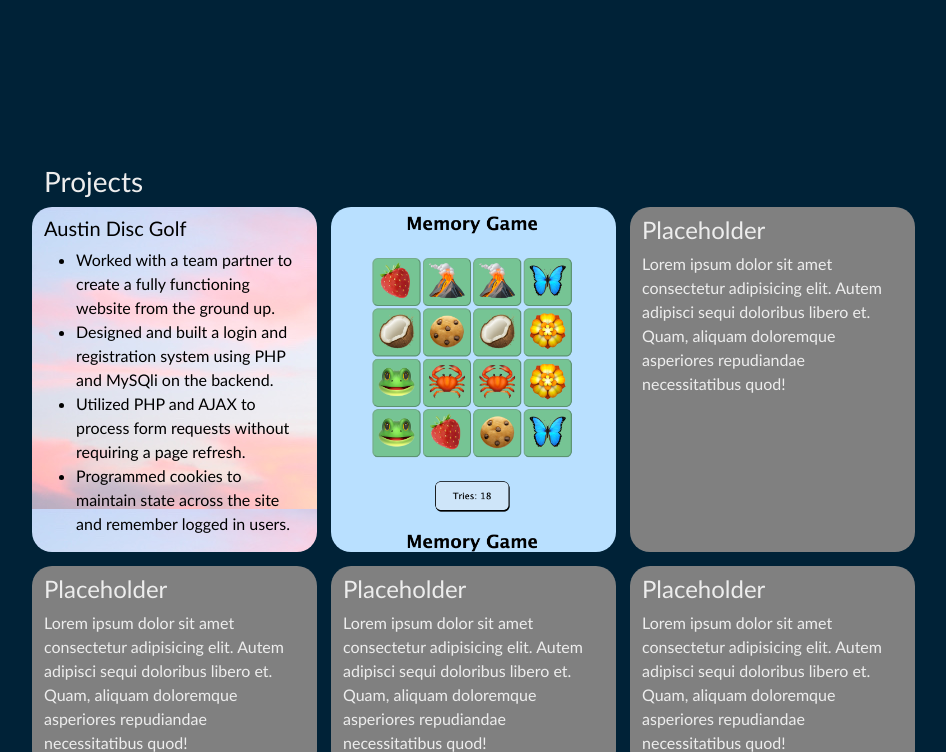
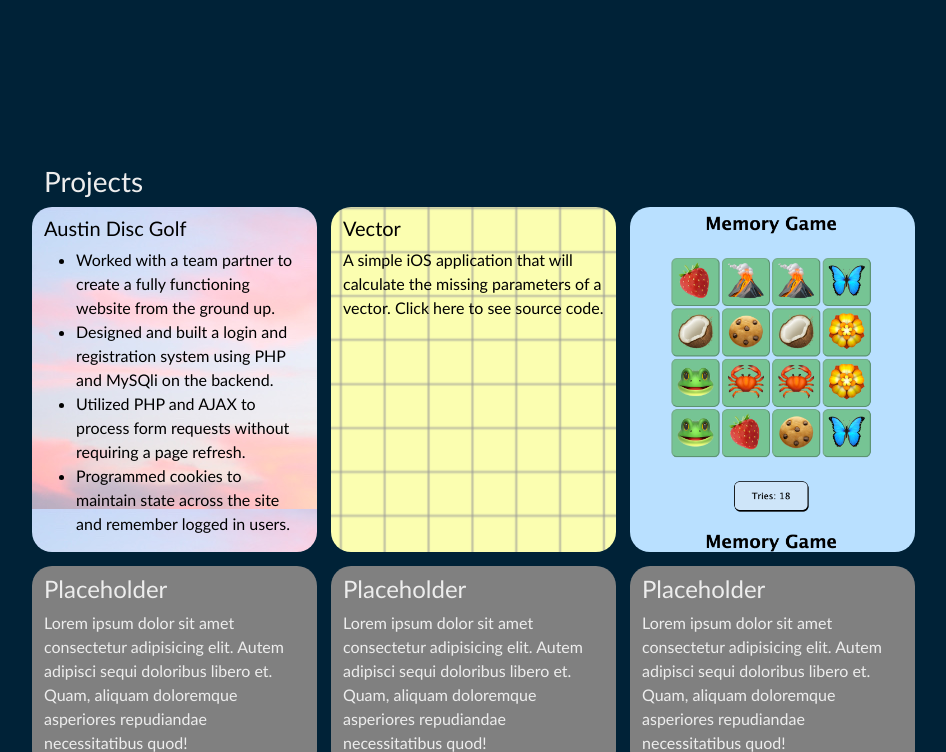
Before and after one commit to willconnell/personalWebsite, a plain HTML site: page index.html in a window 1280 px wide. Shown: the part 524-1276 px from the top of the page, without its empty margins (133-1079 px from the left). Drawn offline with nearby package versions, Linux system fonts and the light colour scheme.

Commit message:
Added Vector to projects

```diff
--- a/index.css
+++ b/index.css
@@ -1,5 +1,6 @@
 body {
-    font-family: 'Gill Sans MT', 'Trebuchet MS', sans-serif,'Playfair Display', 'Times New Roman', Times, serif;
+  font-family: "Gill Sans MT", "Trebuchet MS", sans-serif, "Playfair Display",
+    "Times New Roman", Times, serif;
   background-color: #002237;
   color: rgb(237, 237, 237);
   /* background-color: #9bcdff; */
@@ -30,22 +31,22 @@ body {
 }
 
 .project:hover {
-    border: 1px solid white;
+  border: 1px solid rgb(86, 182, 255);
   box-shadow: 5px white;
   /* outline: 1px solid white; */
 }
 
 a.project:link {
-    text-decoration: none
+  text-decoration: none;
 }
 a.project:visited {
-    text-decoration: none
+  text-decoration: none;
 }
 a.project:hover {
-    text-decoration: none
+  text-decoration: none;
 }
 a.project:active {
-    text-decoration: none
+  text-decoration: none;
 }
 
 #logo {
@@ -58,7 +59,7 @@ a.project:active {
 }
 
 #navbarMenu {
-    background-color:  rgb(0, 34, 55);
+  background-color: rgb(0, 34, 55);
 }
 
 .sidenav {
@@ -79,7 +80,7 @@ a.project:active {
 .sidenav a {
   text-decoration: none;
   font-size: 19px;
-    color:  rgb(19, 192, 255);
+  color: rgb(19, 192, 255);
   display: block;
   transition: 0.3s;
   text-align: center;
@@ -105,15 +106,20 @@ a.project:active {
 }
 
 #dgolf {
-    background-image: url('hole18.jpg');
+  background-image: url("hole18.jpg");
   color: black;
 }
 
 #mgame {
-    background-image: url('memoryGame.png');
+  background-image: url("memoryGame.png");
   background-size: 100%;
   color: black;
   min-height: 265px;
+}
+
+#vector {
+  background-image: url("grid.png");
+  color: black;
 }
 
 @media (max-width: 768px) {
--- a/index.html
+++ b/index.html
@@ -1,17 +1,20 @@
 <!DOCTYPE html>
 <html>
+
 <head>
     <meta charset="utf-8">
     <title>Will Connell</title>
     <meta name="description" content="My Personal Website">
     <meta name="author" content="Will Connell">
     <meta name="viewport" content="width=device-width, initial-scale=1.0">
-    <link href="https://cdn.jsdelivr.net/npm/bootstrap@5.0.0-beta3/dist/css/bootstrap.min.css" rel="stylesheet" integrity="sha384-eOJMYsd53ii+scO/bJGFsiCZc+5NDVN2yr8+0RDqr0Ql0h+rP48ckxlpbzKgwra6" crossorigin="anonymous">
+    <link href="https://cdn.jsdelivr.net/npm/bootstrap@5.0.0-beta3/dist/css/bootstrap.min.css" rel="stylesheet"
+        integrity="sha384-eOJMYsd53ii+scO/bJGFsiCZc+5NDVN2yr8+0RDqr0Ql0h+rP48ckxlpbzKgwra6" crossorigin="anonymous">
     <link rel="preconnect" href="https://fonts.gstatic.com">
     <link href="https://fonts.googleapis.com/css2?family=Playfair+Display&display=swap" rel="stylesheet">
     <link rel="stylesheet" href="index.css">
     <link rel="icon" type="image/png" href="favicon.ico">
 </head>
+
 <body>
     <nav class="navbar navbar-expand-md navbar-dark">
         <button id="navbarBtn" class="navbar-toggler ms-auto" onclick="openNav()">
@@ -34,7 +37,7 @@
         </div>
     </nav>
 
-    <div class="container">
+    <div class="container" id="intro">
         <div class="row">
             <div class="col-sm-8 col-md-10 offset-md-0 offset-lg-1  offset-sm-1">
                 <br>
@@ -42,8 +45,10 @@
             </div>
             <div class="col-sm-8 col-md-6 offset-md-0 offset-lg-1  offset-sm-1">
                 <div id="statement">
-                    <p><br>I am a mechanical engineering student with a computer science certificate at the University of Texas at Austin.</p>
-                    <p>I am currently seeking internship and full-time employment opportunities as a software engineer. Graduation: December 2021</p>
+                    <p><br>I am a mechanical engineering student with a computer science certificate at the University
+                        of Texas at Austin.</p>
+                    <p>I am currently seeking internship and full-time employment opportunities as a software engineer.
+                        Graduation: December 2021</p>
                 </div>
                 <div id='contactBtn'>
                     <br>
@@ -51,10 +56,11 @@
                 </div>
             </div>
         </div>
+        <br><br><br><br><br><br><br>
+    </div>
 
-
-        <br><br><br><br><br><br><br>
-        <div id="projects" class="row">
+    <div class="container"  id="projects" >
+        <div class="row">
             <div class="col-sm-8 col-md-6 offset-sm-0 offset-md-0 offset-lg-1">
                 <h3>Projects</h3>
             </div>
@@ -69,25 +75,28 @@
                     <li>Programmed cookies to maintain state across the site and remember logged in users.</li>
                 </ul>
             </a>
-
+            <a class="project col-md-5 col-lg-3 col-sm-11 col-11" id="vector"
+                href="https://github.com/willconnell/iOS-Vector">
+                <h5>Vector</h5>
+                <p>A simple iOS application that will calculate the missing parameters of a vector. Click here to see
+                    source code.</p>
+            </a>
             <a class="project col-md-5 col-lg-3 col-sm-11 col-11" id="mgame" href="memoryGame/index.html"></a>
-            <div class="project col-md-5 col-lg-3 col-sm-11 col-11">
-                <h4>Placeholder</h4>
-                <p>Lorem ipsum dolor sit amet consectetur adipisicing elit. Autem adipisci sequi doloribus libero et. Quam, aliquam doloremque asperiores repudiandae necessitatibus quod!</p>
-            </div>
-
 
             <div class="project col-11 col-sm-11 col-md-5 col-lg-3 offset-lg-1">
                 <h4>Placeholder</h4>
-                <p>Lorem ipsum dolor sit amet consectetur adipisicing elit. Autem adipisci sequi doloribus libero et. Quam, aliquam doloremque asperiores repudiandae necessitatibus quod!</p>
+                <p>Lorem ipsum dolor sit amet consectetur adipisicing elit. Autem adipisci sequi doloribus libero et.
+                    Quam, aliquam doloremque asperiores repudiandae necessitatibus quod!</p>
             </div>
             <div class="project col-md-5 col-lg-3 col-sm-11 col-11">
                 <h4>Placeholder</h4>
-                <p>Lorem ipsum dolor sit amet consectetur adipisicing elit. Autem adipisci sequi doloribus libero et. Quam, aliquam doloremque asperiores repudiandae necessitatibus quod!</p>
+                <p>Lorem ipsum dolor sit amet consectetur adipisicing elit. Autem adipisci sequi doloribus libero et.
+                    Quam, aliquam doloremque asperiores repudiandae necessitatibus quod!</p>
             </div>
             <div class="project col-md-5 col-lg-3 col-sm-11 col-11">
                 <h4>Placeholder</h4>
-                <p>Lorem ipsum dolor sit amet consectetur adipisicing elit. Autem adipisci sequi doloribus libero et. Quam, aliquam doloremque asperiores repudiandae necessitatibus quod!</p>
+                <p>Lorem ipsum dolor sit amet consectetur adipisicing elit. Autem adipisci sequi doloribus libero et.
+                    Quam, aliquam doloremque asperiores repudiandae necessitatibus quod!</p>
             </div>
         </div>
 
@@ -98,7 +107,8 @@
                 <h3>Resume</h3>
                 <p><a href="Link">Here</a> is a downloadable pdf of my resume.</p>
                 <h5>Education:</h5>
-                <p>The University of Texas at Austin<br>Major: Mechanical Engineering <br>Computer Science Certificate</p>
+                <p>The University of Texas at Austin<br>Major: Mechanical Engineering <br>Computer Science Certificate
+                </p>
 
                 <h5>Languages:</h5>
                 <ul>
@@ -147,7 +157,10 @@
 
 
 
-    <script src="https://cdn.jsdelivr.net/npm/bootstrap@5.0.0-beta3/dist/js/bootstrap.bundle.min.js" integrity="sha384-JEW9xMcG8R+pH31jmWH6WWP0WintQrMb4s7ZOdauHnUtxwoG2vI5DkLtS3qm9Ekf" crossorigin="anonymous"></script>
+    <script src="https://cdn.jsdelivr.net/npm/bootstrap@5.0.0-beta3/dist/js/bootstrap.bundle.min.js"
+        integrity="sha384-JEW9xMcG8R+pH31jmWH6WWP0WintQrMb4s7ZOdauHnUtxwoG2vI5DkLtS3qm9Ekf"
+        crossorigin="anonymous"></script>
     <script src="index.js"></script>
 </body>
+
 </html>
```
Also changed, not shown: grid.png (added), 2 other files. Lines whose indentation alone changed are shown as unchanged.
